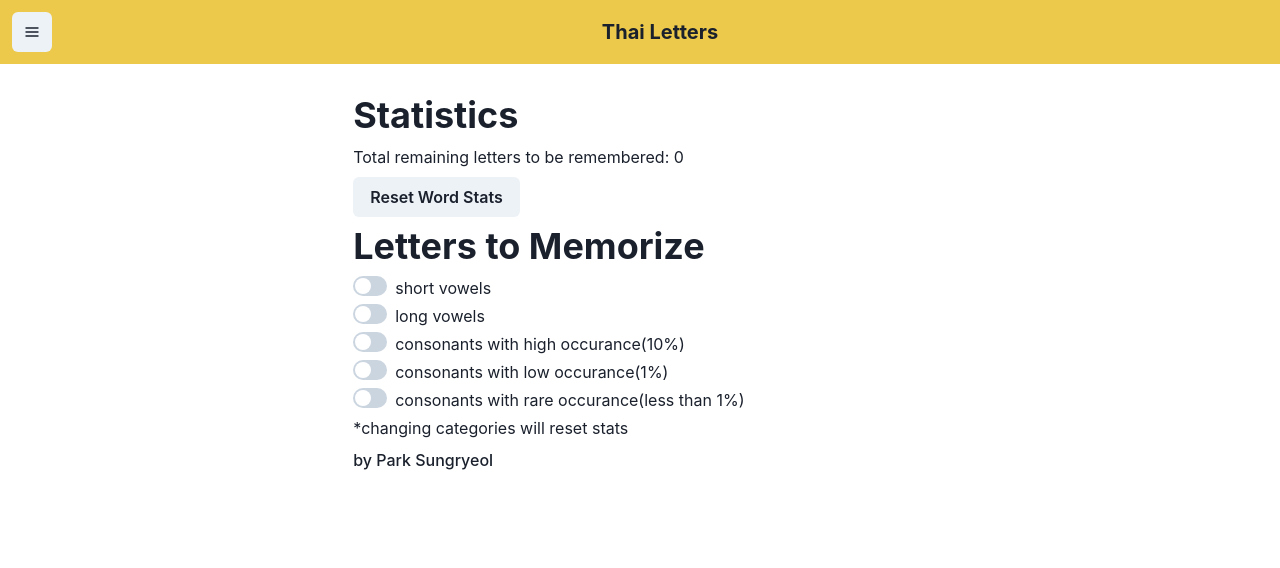
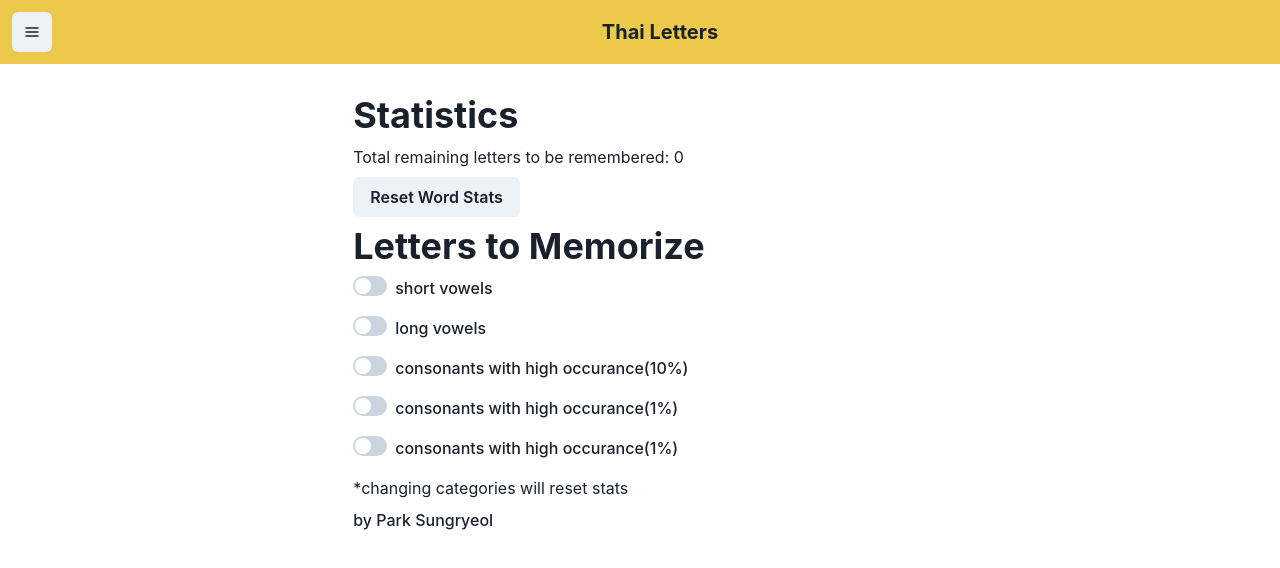
Before and after one commit to rabelais88/thai-alphabet, a React (Vite) app: page /stats in a window 1280 px wide. Shown: the top 568 px of the page. Built offline with nearby package versions, Linux system fonts and the light colour scheme.

Commit message:
improved style on stats page

```diff
--- a/src/pages/Stats.tsx
+++ b/src/pages/Stats.tsx
@@ -1,14 +1,31 @@
 import {
   Button,
   Checkbox,
+  FormControl,
+  FormLabel,
   Heading,
   Link,
   Switch,
+  SwitchProps,
   Text,
   VStack,
 } from '@chakra-ui/react';
+import { PropsWithChildren } from 'react';
 import Page from '../components/Page';
 import useMemorize from '../hooks/useMemorize';
+
+const LabelledSwitch: React.FC<
+  PropsWithChildren<
+    { id: string } & Pick<SwitchProps, 'isChecked' | 'onChange'>
+  >
+> = ({ children, id, isChecked, onChange }) => {
+  return (
+    <FormControl display="flex" flexDir="row">
+      <Switch isChecked={isChecked} onChange={onChange} id={id} mr="2" />
+      <FormLabel htmlFor={`#${id}`}>{children}</FormLabel>
+    </FormControl>
+  );
+};
 
 const Stats = () => {
   const { orders, resetOrders, filters, saveFilters } = useMemorize();
@@ -20,36 +37,45 @@ const Stats = () => {
         <Button onClick={() => resetOrders()}>Reset Word Stats</Button>
         <Heading>Letters to Memorize</Heading>
         <VStack alignItems="flex-start">
-          <Switch
+          <LabelledSwitch
+            id="short-vowel"
             isChecked={filters.shortVowels}
             onChange={(e) => saveFilters({ shortVowels: e.target.checked })}
           >
             short vowels
-          </Switch>
-          <Switch
+          </LabelledSwitch>
+
+          <LabelledSwitch
+            id="long-vowel"
             isChecked={filters.longVowels}
             onChange={(e) => saveFilters({ longVowels: e.target.checked })}
           >
             long vowels
-          </Switch>
-          <Switch
+          </LabelledSwitch>
+
+          <LabelledSwitch
+            id="consonants-high"
             isChecked={filters.consonantsHigh}
             onChange={(e) => saveFilters({ consonantsHigh: e.target.checked })}
           >
             consonants with high occurance(10%)
-          </Switch>
-          <Switch
+          </LabelledSwitch>
+
+          <LabelledSwitch
+            id="consonants-low"
             isChecked={filters.consonantsLow}
             onChange={(e) => saveFilters({ consonantsLow: e.target.checked })}
           >
-            consonants with low occurance(1%)
-          </Switch>
-          <Switch
+            consonants with high occurance(1%)
+          </LabelledSwitch>
+
+          <LabelledSwitch
+            id="consonants-rare"
             isChecked={filters.consonantsRare}
             onChange={(e) => saveFilters({ consonantsRare: e.target.checked })}
           >
-            consonants with rare occurance(less than 1%)
-          </Switch>
+            consonants with high occurance(1%)
+          </LabelledSwitch>
         </VStack>
         <Text>*changing categories will reset stats</Text>
         <Link href="https://github.com/rabelais88">by Park Sungryeol</Link>
```
